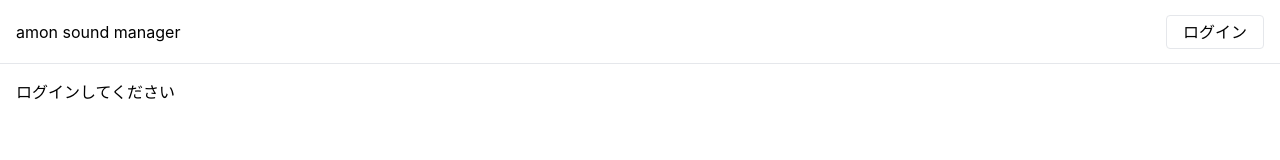
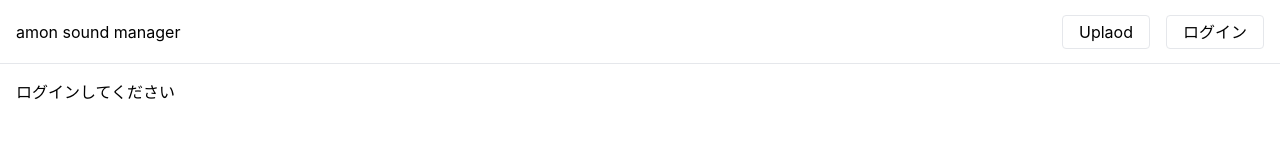
Before and after one commit to amotarao/amon-sound-manager, a Next.js app in the folder packages/app/: page / in a window 1280 px wide. Shown: the top 160 px of the page. Built offline with nearby package versions, Linux system fonts and the light colour scheme; no server answers.

Commit message:
Upload ボタン追加

```diff
--- a/packages/app/src/components/common/AppNavigation.tsx
+++ b/packages/app/src/components/common/AppNavigation.tsx
@@ -14,9 +14,19 @@ export const AppNavigation: React.FC<AppNavigationProps> = ({ className }) => {
   const { loading, signedIn } = useAuth();
 
   return (
-    <nav className={classNames('flex h-full items-center justify-between border-b px-4', className)}>
-      <Link href="/">amon sound manager</Link>
+    <nav
+      className={classNames(
+        'grid h-full grid-cols-[minmax(0,1fr)_auto] items-center justify-between border-b px-4',
+        className
+      )}
+    >
       <div>
+        <Link href="/">amon sound manager</Link>
+      </div>
+      <div className="flex gap-4">
+        <Link className="rounded border px-4 py-1" href="/upload">
+          Uplaod
+        </Link>
         {loading ? null : !signedIn ? (
           <button
             className="rounded border px-4 py-1"
```
